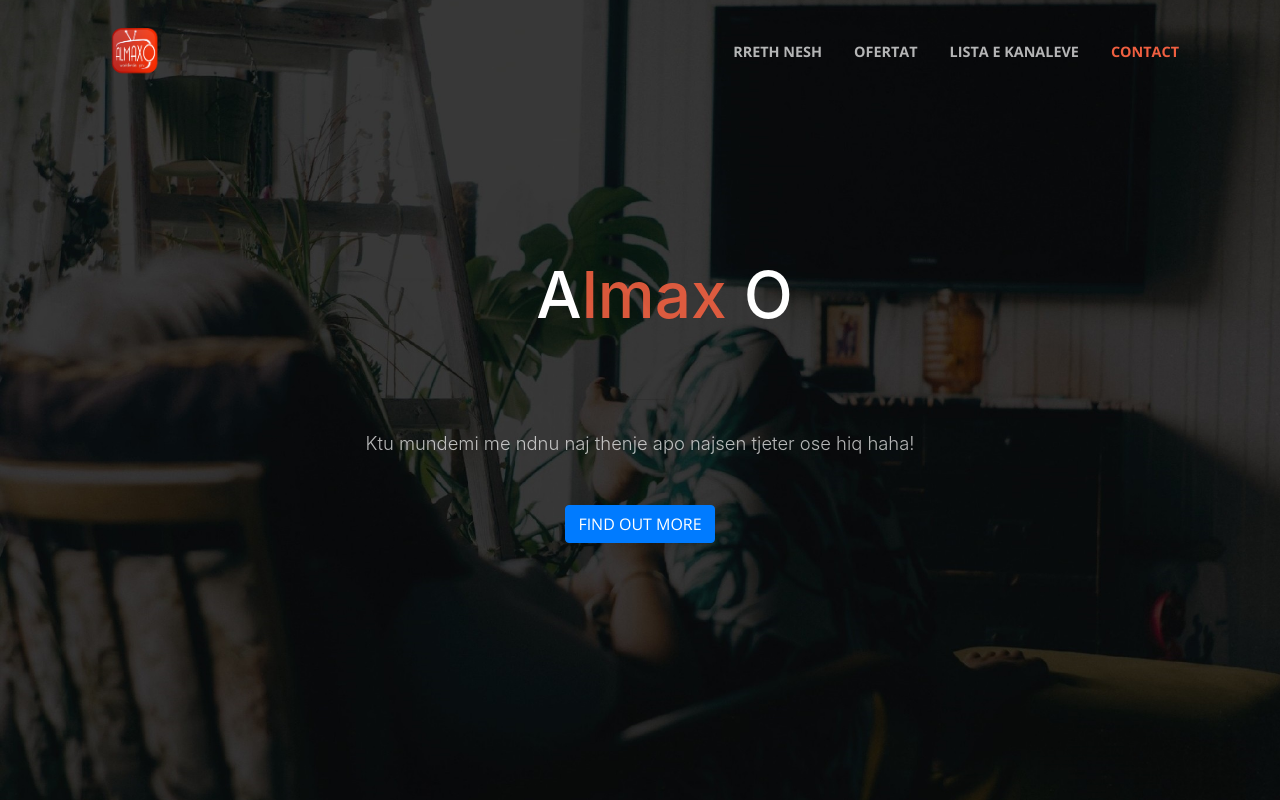
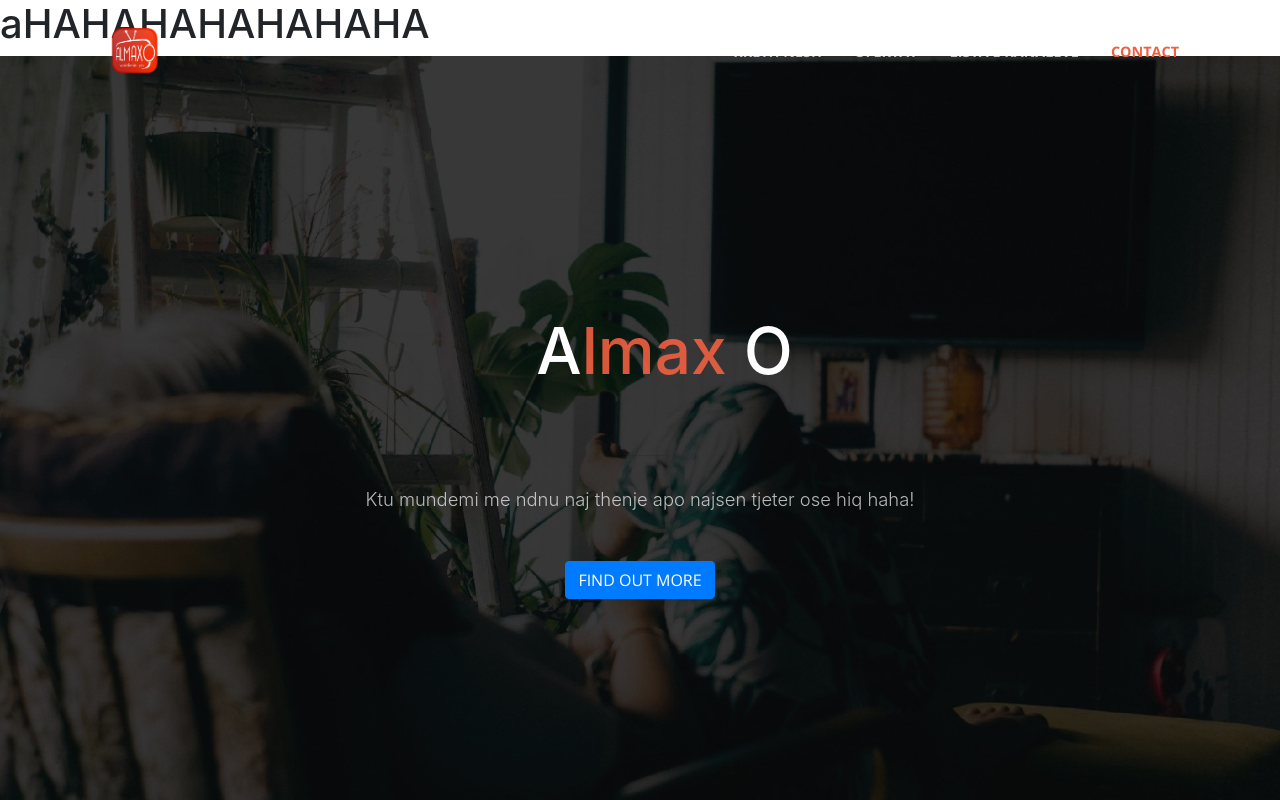
Before and after one commit to Lirimdd/Almaxo, a website with bundled scripts: page index.html in a window 1280 px wide. Shown: the top 800 px of the page. Built offline with nearby package versions, Linux system fonts and the light colour scheme.

Commit message:
Pre-Release
Added new DIV

```diff
--- a/index.html
+++ b/index.html
@@ -38,6 +38,11 @@
 
 <body id="page-top">
 
+
+
+  <div>
+    <h1>aHAHAHAHAHAHAHA</h1>
+  </div>
   <!-- Navigation -->
   <nav class="navbar navbar-expand-lg navbar-light fixed-top" id="mainNav">
     <div class="container">
```
